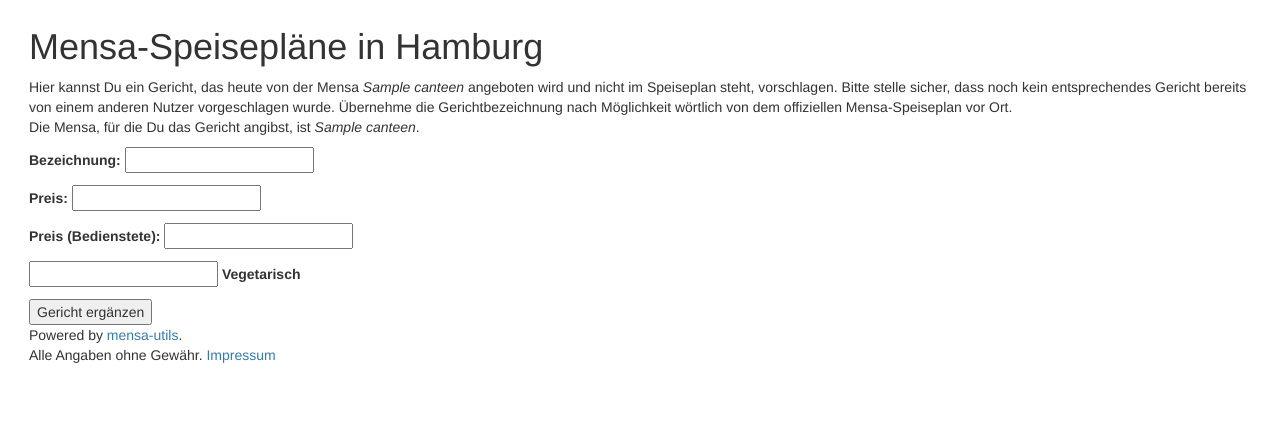
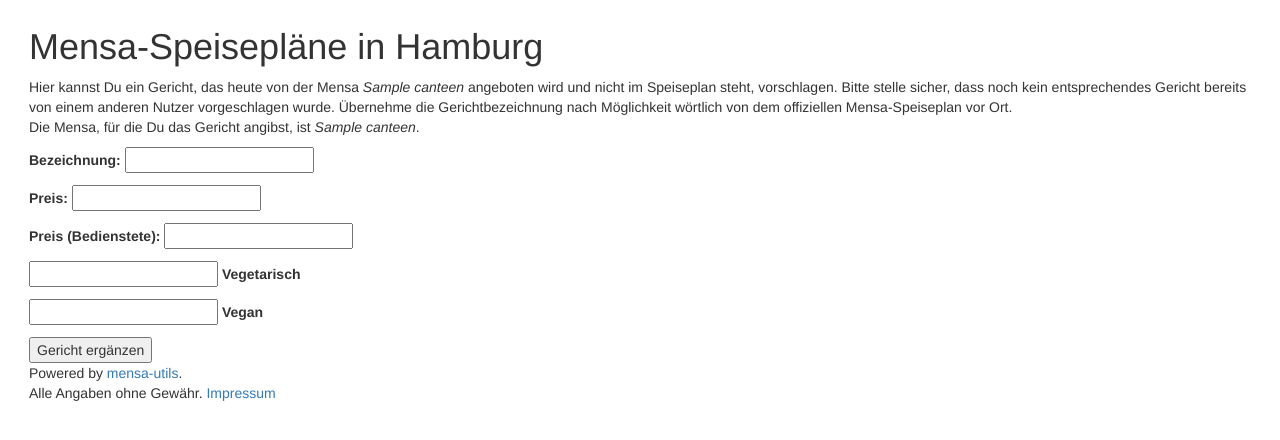
Before and after one commit to lennart-k/mensa-utils, a Django app: template mensautils/canteen/templates/mensautils/submit_serving.html in a window 1280 px wide. Shown: the top 440 px of the page. Run offline with Django 3.2, Linux system fonts and the light colour scheme; the template is opened without the code that fills it: most values are stand-ins (such as "Sample title", 1, 10 or a date in 2020); form fields are guessed from the names that the template uses; some libraries are stand-ins or nearby versions.

Commit message:
Fix submission of servings

```diff
--- a/mensautils/canteen/forms.py
+++ b/mensautils/canteen/forms.py
@@ -8,6 +8,7 @@ class RateForm(forms.Form):
 class SubmitServingForm(forms.Form):
     name = forms.CharField(max_length=300)
     vegetarian = forms.BooleanField(required=False)
+    vegan = forms.BooleanField(required=False)
     price = forms.DecimalField(max_digits=4, decimal_places=2)
     price_staff = forms.DecimalField(max_digits=4, decimal_places=2)
 
--- a/mensautils/canteen/templates/mensautils/submit_serving.html
+++ b/mensautils/canteen/templates/mensautils/submit_serving.html
@@ -50,6 +50,13 @@
       {% endfor %}
     </p>
     <p>
+      {{ form.vegan }}
+      <label for="id_vegan">Vegan</label>
+      {% for error in form.vegan.errors %}
+        {{ error }}<br />
+      {% endfor %}
+    </p>
+    <p>
       {% for error in form.non_field_errors %}
         {{ error }}<br />
       {% endfor %}
--- a/mensautils/canteen/views.py
+++ b/mensautils/canteen/views.py
@@ -154,7 +154,8 @@ def submit_serving(request: HttpRequest, canteen_pk: int) -> HttpResponse:
         form = SubmitServingForm(request.POST)
         if form.is_valid():
             dish = Dish.fuzzy_find_or_create(form.cleaned_data.get('name'),
-                                             form.cleaned_data.get('vegetarian'))
+                                             form.cleaned_data.get('vegetarian'),
+                                             form.cleaned_data.get('vegan'))
             price = form.cleaned_data.get('price')
             price_staff = form.cleaned_data.get('price_staff')
             today = date.today()
```
